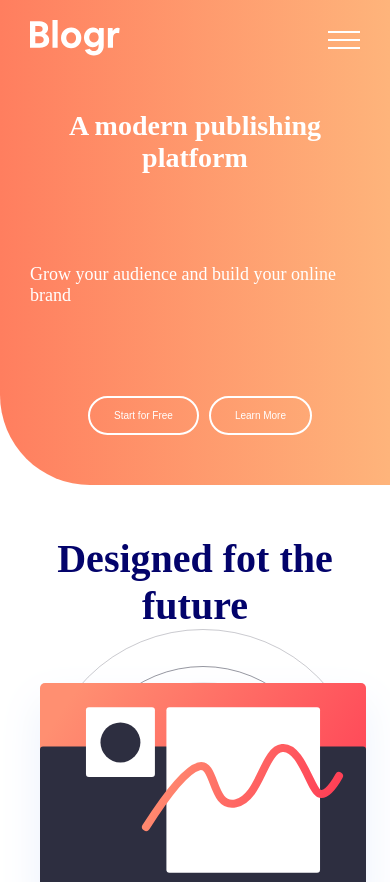
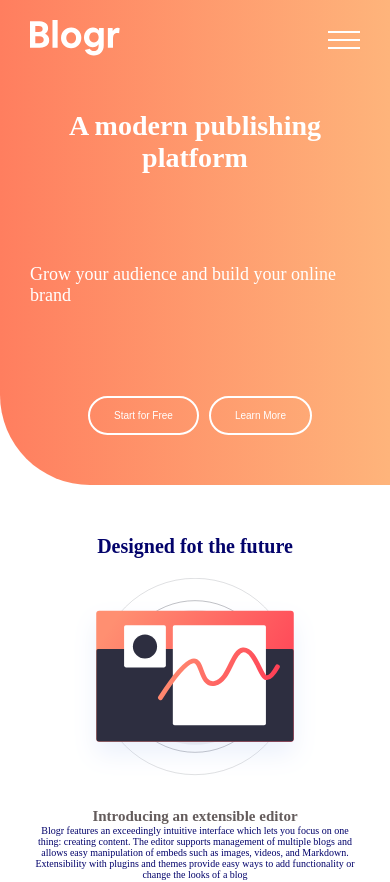
Before and after one commit to FarzamSultani01/Bloger-landing-page, a React (Vite) app: page / in a window 390 px wide. Shown: the top 882 px of the page. Built offline with nearby package versions, Linux system fonts and the light colour scheme.

Commit message:
2 section is done

```diff
--- a/src/components/Hero.css
+++ b/src/components/Hero.css
@@ -69,10 +69,15 @@
   .hero-container-component-left p {
     max-width: 600px;
     margin: 0 auto;
+    font-size: 15px;
   }
 
   .hero-head h1 {
     text-align: center;
+    font-size: 25px;
+  }
+  .hero-container-component-left h2{
+    font-size: 20px;
   }
   .hero-container-component {
     grid-template-columns: 1fr; /* stack into one column */
@@ -81,6 +86,18 @@
 
   .hero-mobile-image {
     display: block;
+    display: flex;              /* use flexbox */
+    justify-content: center;    /* center horizontally */
+    align-items: center;        /* center vertically if needed */
+    margin: 20px auto;          /* add spacing and auto-center */
+    width: 100%;              /* take full width */
+  }
+  .hero-mobile-image img {
+    width: 700px;             /* keep image responsive */
+    height: 300px;
+  }
+  .hero-mobile-image {
+    width: 10px;
 
   }
    .hero-computer-image{
@@ -88,3 +105,20 @@
   }
 
 }
+@media screen and (max-width:700px){
+
+.hero-mobile-image img {
+    width: 500px;             /* keep image responsive */
+    height: 200px;
+  }
+  .hero-container-component-left h2{
+    font-size: 15px;
+  }
+   .hero-container-component-left p{
+    font-size: 10px;
+  }
+  .hero-head h1 {
+    text-align: center;
+    font-size: 20px;
+  }
+}
```
